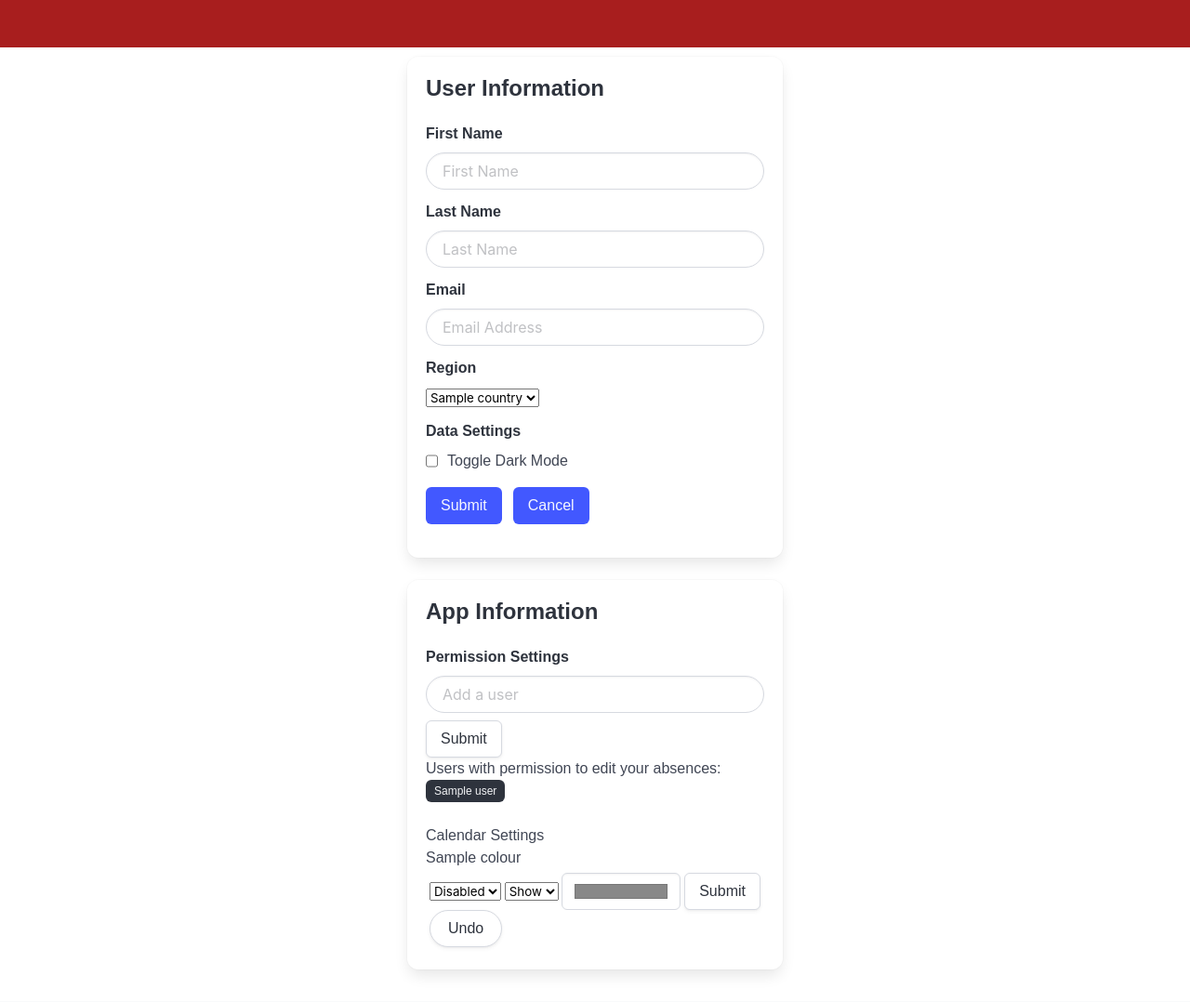
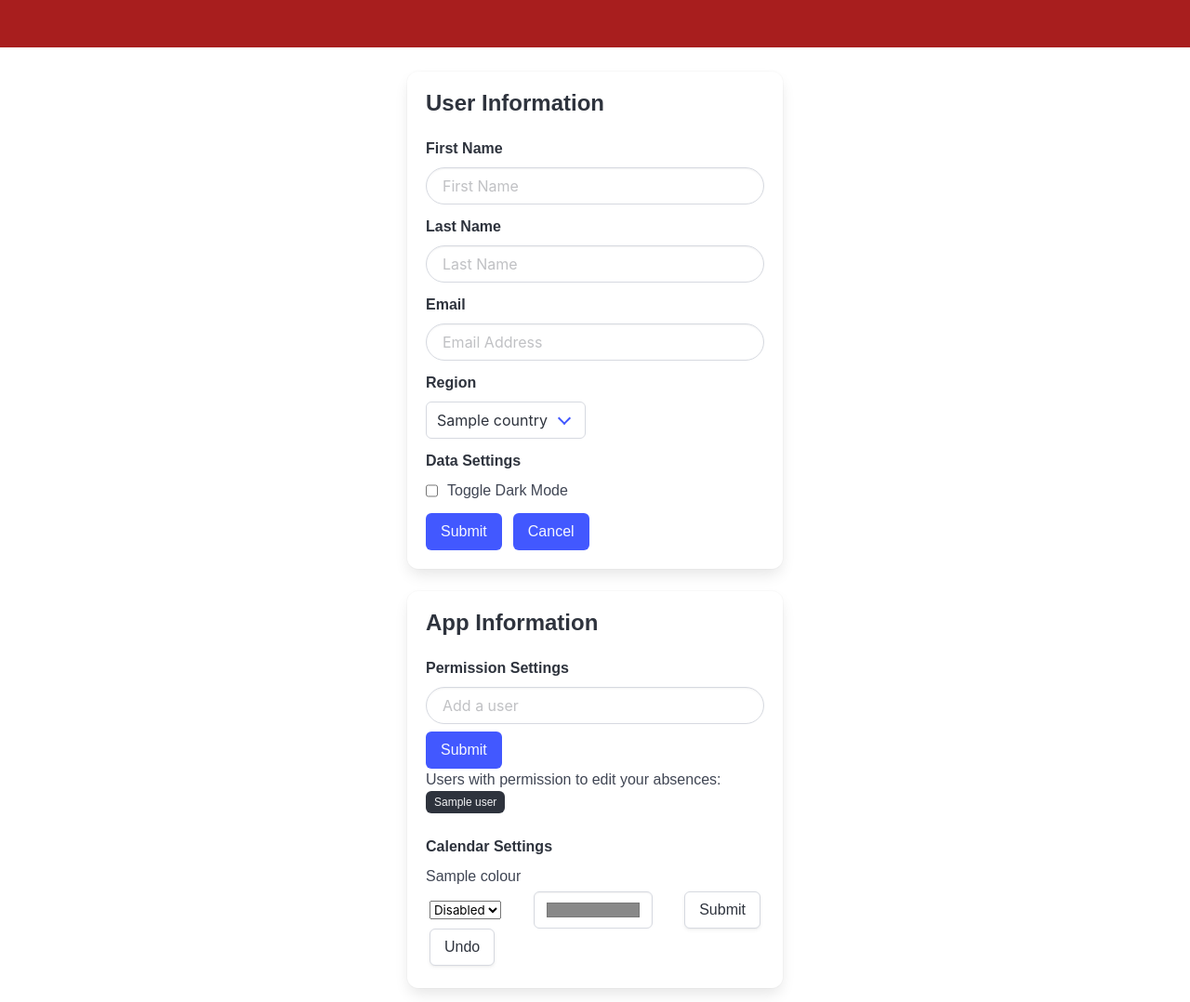
Before and after one commit to rropen/absense-planner, a Django app: template ap_src/templates/ap_app/settings.html in a window 1280 px wide. Shown: the part 200-1278 px from the top of the page at 93% size. Run offline with Django 3.2, Linux system fonts and the light colour scheme; the template is opened without the code that fills it: most values are stand-ins (such as "Sample title", 1, 10 or a date in 2020); parts of the project's set-up code (start-up, migrations or seed data) failed here and were passed over; some libraries are stand-ins or nearby versions; grey boxes are pictures that could not be loaded.

Commit message:
Made changes to the User Profile Page

```diff
--- a/ap_src/templates/ap_app/elements/colour_picker.html
+++ b/ap_src/templates/ap_app/elements/colour_picker.html
@@ -2,8 +2,9 @@
 <form method="post" action="{% url 'update-colour' %}">
     {% csrf_token %}
     <nav class="navbar darkBox is-flex is-flex-wrap-wrap is-align-items-center is-justify-content-space-between p-1">
-        <div class="control" >
-          <select name="enabled" class="subDarkBox Dropdown dText">
+
+        <div class="control">
+          <select name="enabled" class="subDarkBox darkDropdown dText">
             {% if enabled %}
             <option value="True" selected>Enabled</option>
             <option value="False">Disabled</option>
@@ -15,18 +16,6 @@
         </div>
 
         <div class="control">
-            <select name="enabled" class="subDarkBox Dropdown dText">
-              {% if enabled %}
-              <option value="True" selected>Show</option>
-              <option value="False">Hide</option>
-              {% else %}
-              <option value="False" selected>Show</option>
-              <option value="True">Hide</option>
-              {% endif %}
-            </select>
-        </div>
-
-        <div class="control">
             <input type="color" class="input subDarkBox dSuccess colour-selector" value="{{ colour_value }}" name="colour" />
         </div>
 
@@ -35,10 +24,11 @@
                 Submit
             </button>
         </div>
-    <div class="control"> <button class="button is-rounded" type="reset">
-        Undo
-    </button>
-    </div>
+        <div class="control">
+            <button class="button darkModeBlue" type="reset">
+                Undo
+            </button>
+        </div>
     </nav>
     <input type="hidden" name="name" value="{{ name }}"></input>
 </form>
--- a/ap_src/templates/ap_app/settings.html
+++ b/ap_src/templates/ap_app/settings.html
@@ -7,7 +7,7 @@
 <body>
 
     <div class="columns is-centered">
-        <div class="column is-one-third">
+        <div class="column is-one-third mt-4">
             <div class="darkBox box">
                 <h3 class="dText title is-4">User Information</h3>
                 <form method="POST">
@@ -59,11 +59,13 @@
                             {% endif %}
                         </div>
                     </div>
-                    <div class="field">
+
+                    <form method="POST" id="region_form">
                         <label class="label">
                             <div class="dText">Region</div>
                         </label>
-                        <div class="control">
+                        {% csrf_token %}
+                            <div class="select">
                             <select class="subDarkBox Dropdown dText" name="region">
                                 {% for country in countries %}
                                 {% if country == current_country %}
@@ -74,8 +76,9 @@
                                 {% endfor %}
                             </select>
                         </div>
-                    </div>
-                    <div class="field">
+                    </form>
+
+                    <div class="field pt-3">
                         <label class="label">
                             <div class="dText">Data Settings</div>
                         </label>
@@ -92,7 +95,7 @@
                             </label>
                         </div>
                     </div>
-                    <div class="field is-grouped my-4">
+                    <div class="field is-grouped">
                         <div class="control">
                             <button class="button is-link darkModeBlue">Submit</button>
                         </div>
@@ -118,7 +121,7 @@
                         </div>
                         <div class="control">
                             {% csrf_token %}
-                            <button class="button darkModeBlue"
+                            <button class="button is-link darkModeBlue"
                                 onclick="addUserPermission( '{{ csrf_token }}' )">Submit</button>
                         </div>
                     </div>
@@ -133,7 +136,7 @@
                     {% endfor %}
                 </div>
 
-                <label class="darkBox">
+                <label class="label">
                     <div class="dText">Calendar Settings</div>
                 </label>
                 {% for colour in colours %}
```
